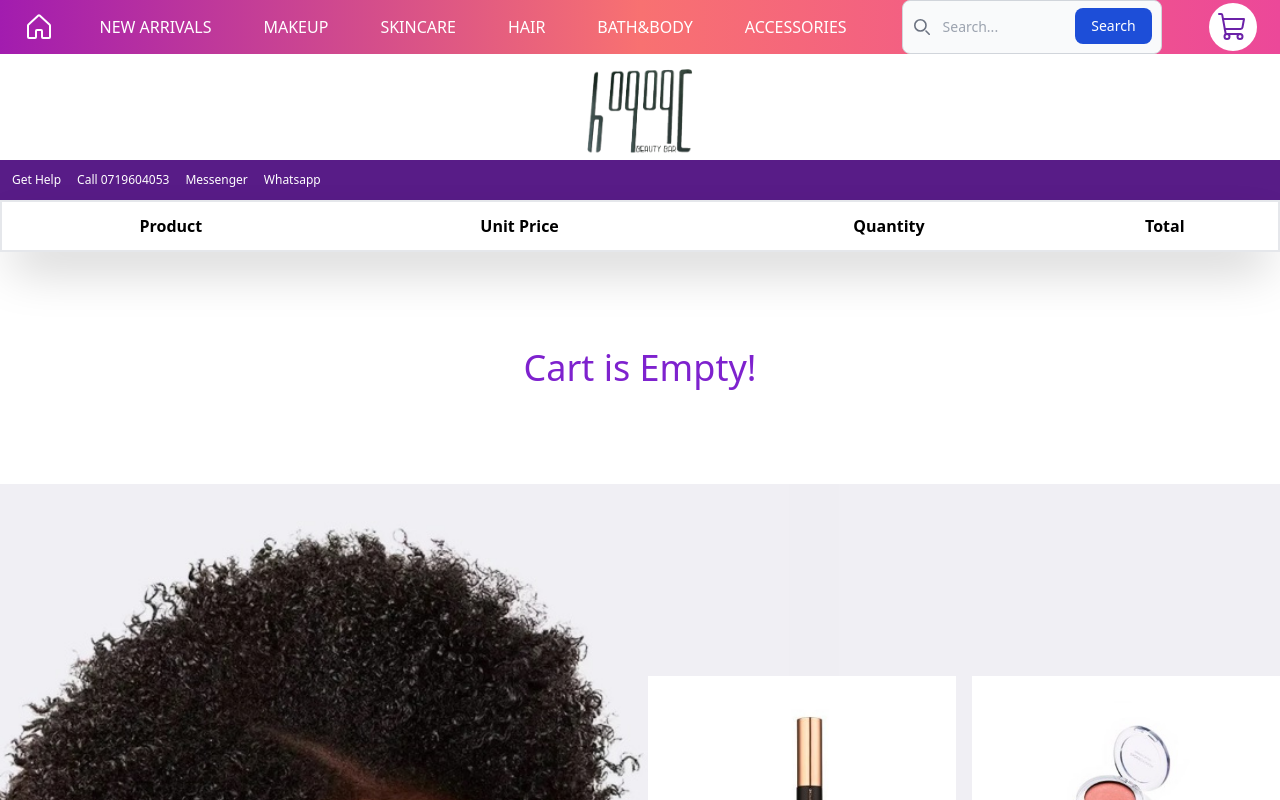
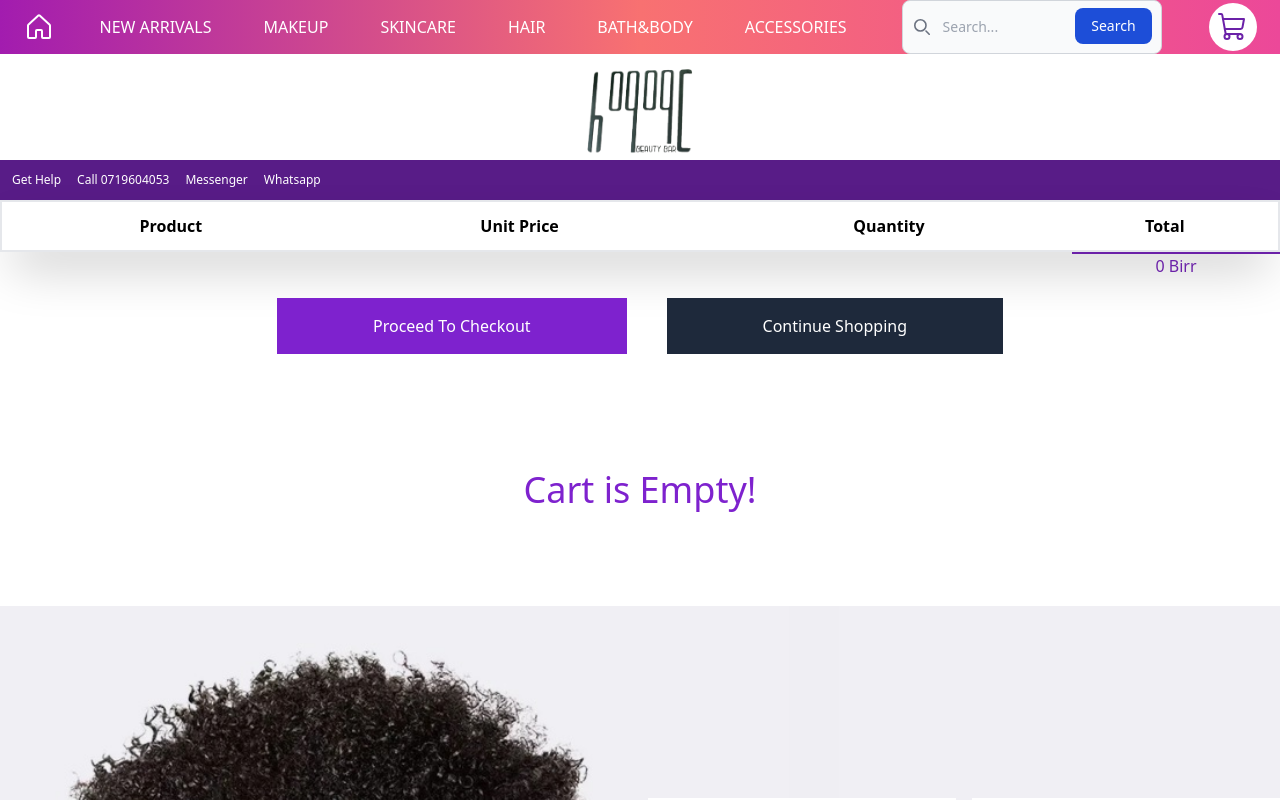
Before and after one commit to KidusThethird/Lemamar_website, a React (Create React App) app: page /cart in a window 1280 px wide. Shown: the top 800 px of the page. Built offline with nearby package versions, Linux system fonts and the light colour scheme.

Commit message:
cart functionality done

```diff
--- a/src/context/shop-context.jsx
+++ b/src/context/shop-context.jsx
@@ -16,6 +16,17 @@ export const ShopContextProvider = (props) => {
     let [totalCartItems, setTotalCartItems] = useState(0);
 
 
+const getTotalCartAmount = () =>{
+    let totalAmount = 0;
+
+    for (const item in cartItems){
+        if(cartItems[item]>0){
+        let itemInfo = PRODUCTS.find((product)=> product.id === Number(item));
+        totalAmount += cartItems[item] * itemInfo.price;
+    }}
+    return totalAmount;
+};
+
     const addToCart = (itemId) =>{
         setCartItems((prev) => ({...prev, [itemId]: prev[itemId] + 1 }))
     }
@@ -26,8 +37,16 @@ export const ShopContextProvider = (props) => {
     const updateCartItemCount = (newAmount, itemId)=> {
         setCartItems((prev)=> ({...prev, [itemId]: newAmount}));
     }
+const TotalAmount = getTotalCartAmount()
 
-    const contextValue = { cartItems, addToCart, removeFromCart, updateCartItemCount, totalCartItems}
+    const contextValue = {
+            cartItems,
+            addToCart,
+            removeFromCart,
+            updateCartItemCount,
+            totalCartItems,
+            TotalAmount
+        }
 
 
 
--- a/src/pages/cart/cart.jsx
+++ b/src/pages/cart/cart.jsx
@@ -1,10 +1,11 @@
 import React, { useContext } from 'react'
 import { PRODUCTS } from '../../products';
 import { ShopContext } from '../../context/shop-context';
+import {Link} from 'react-router-dom';
 
 export const Cart = () => {
 
-  const { cartItems, addToCart, removeFromCart ,totalCartItems , updateCartItemCount} = useContext(ShopContext);
+  const { cartItems, addToCart, removeFromCart ,totalCartItems , updateCartItemCount,TotalAmount} = useContext(ShopContext);
 
 
   return (<>
@@ -39,7 +40,7 @@ return <tr>
             <button className='text-2xl   cursor-pointer' href="" onClick={()=>addToCart(product.id)}>+</button>
           </div>
            </th>
-         <th className='py-3 '>Total</th>
+         <th className='py-3 '>{product.price * cartItems[product.id]} Birr</th>
        </tr>
 }
 
@@ -54,12 +55,26 @@ return <tr>
     </table>
 
     </div>
+    <div className='flex  justify-end bg-white'>
+  <h1 className=' border-t-2 w-52 text-center text-3x text-purple-800 border-purple-800'>{TotalAmount} Birr</h1>
+</div>
+
+<div className='py-5 w-full flex flex-row justify-center gap-x-10'>
+  <p className='text-white  w-fit px-24 py-4 bg-purple-700 cursor-pointer'>Proceed To Checkout</p>
+  <Link to="/"  className='text-white w-fit px-24 py-4 bg-slate-800 '>
+  <a href=''>Continue Shopping</a>
+    </Link>
+
+</div>
+
     {
 
 totalCartItems == 0 ?  <div className='w-full flex  '>
  <p className='justify-center py-24 text-4xl  mx-auto text-purple-700'>Cart is Empty!</p>
 </div> :  <div></div>
  }
+
+
 </>
   )
 }
--- a/src/pages/shop/product.jsx
+++ b/src/pages/shop/product.jsx
@@ -10,7 +10,7 @@ export const Product = (props) => {
     const cartItemsAmount = cartItems[id];
   return (
 
-
+<>
     <div className='hover:scale-110 group transition-all ease-in-out duration-200'>
          <div className='bg-fuchsia-800 w-fit px-5 text-white rounded-t-full'>{price} Birr</div>
     <img src={productImage} alt="" className='border border-solid border-purple-600' />
@@ -22,5 +22,7 @@ export const Product = (props) => {
 </div>
 
 
+</>
+
   )
 }
```
